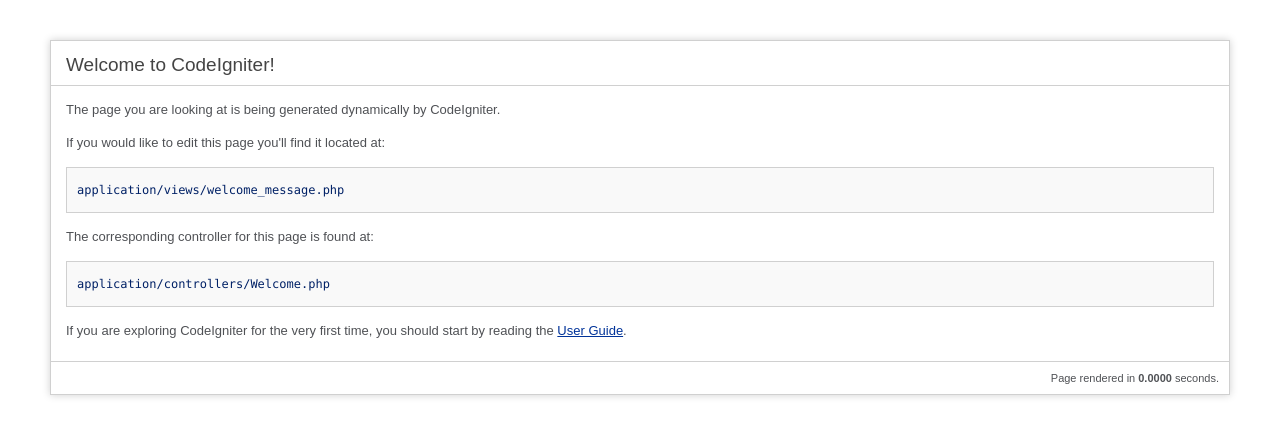
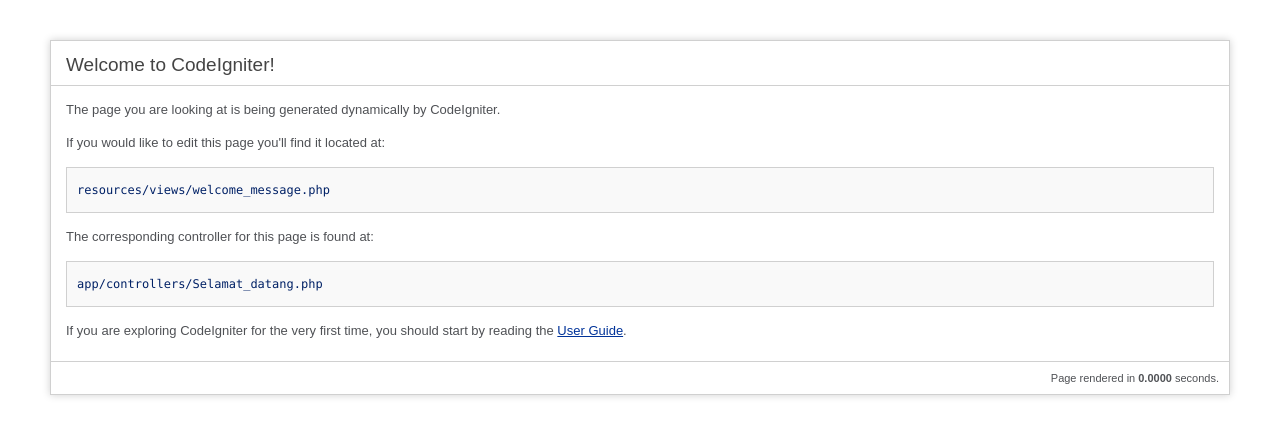
Before and after one commit to huiralb/ci3-started, a CodeIgniter app: page /database/index.php/selamat_datang/index in a window 1280 px wide. Shown: the top 437 px of the page. Run offline with CodeIgniter, Linux system fonts and the light colour scheme.

Commit message:
ganti path lokasi view/welcome_message.php & controller/Selamat_datang.php

```diff
--- a/resources/views/welcome_message.php
+++ b/resources/views/welcome_message.php
@@ -74,10 +74,10 @@ defined('BASEPATH') OR exit('No direct script access allowed');
 		<p>The page you are looking at is being generated dynamically by CodeIgniter.</p>
 
 		<p>If you would like to edit this page you'll find it located at:</p>
-		<code>application/views/welcome_message.php</code>
+		<code>resources/views/welcome_message.php</code>
 
 		<p>The corresponding controller for this page is found at:</p>
-		<code>application/controllers/Welcome.php</code>
+		<code>app/controllers/Selamat_datang.php</code>
 
 		<p>If you are exploring CodeIgniter for the very first time, you should start by reading the <a href="user_guide/">User Guide</a>.</p>
 	</div>
```
